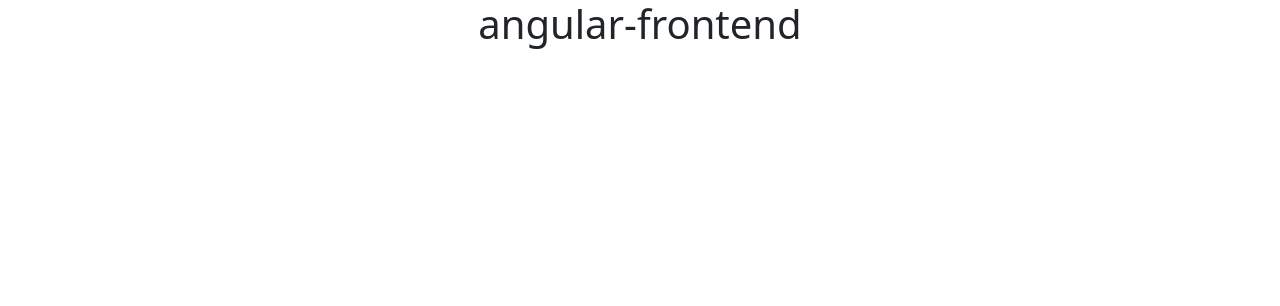
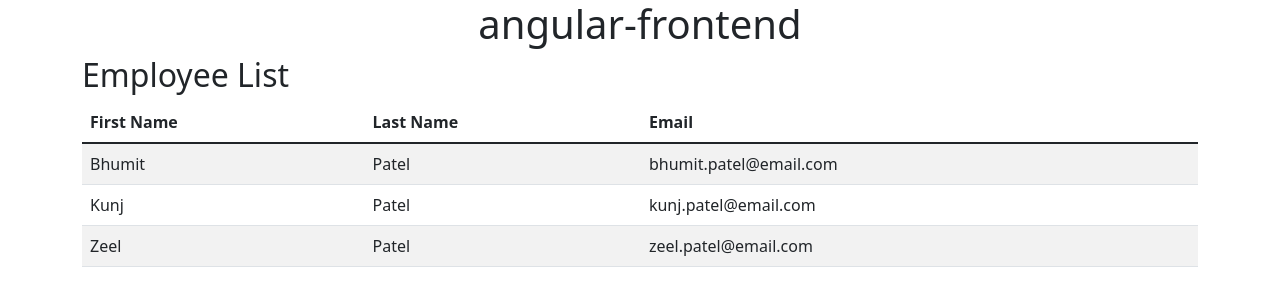
Before and after one commit to patelbhumit83/ShreejiTravels, an Angular app in the folder angular-frontend/: page / in a window 1280 px wide. Shown: the top 306 px of the page. Built offline with nearby package versions, Linux system fonts and the light colour scheme.

Commit message:
Employee list component added

```diff
--- a/angular-frontend/src/app/app.component.html
+++ b/angular-frontend/src/app/app.component.html
@@ -8,3 +8,6 @@
 <!-- * * * * * * * * * * * * * * * * * * * * * * * * * * * * * * * -->
 
 <h1 class="text-center"> {{title}} </h1>
+<div class="container">
+<app-employee-list></app-employee-list>
+</div>
--- a/angular-frontend/src/app/app.module.ts
+++ b/angular-frontend/src/app/app.module.ts
@@ -3,10 +3,12 @@
 
 import { AppRoutingModule } from './app-routing.module';
 import { AppComponent } from './app.component';
+import { EmployeeListComponent } from './employee-list/employee-list.component';
 
 @NgModule({
   declarations: [
-    AppComponent
+    AppComponent,
+    EmployeeListComponent
   ],
   imports: [
     BrowserModule,
--- /dev/null
+++ b/angular-frontend/src/app/employee-list/employee-list.component.html
@@ -0,0 +1,19 @@
+<h2>Employee List </h2>
+<table class="table table-striped">
+  <thead>
+    <tr>
+      <th> First Name </th>
+      <th> Last Name </th>
+      <th> Email </th>
+    </tr>
+  </thead>
+
+  <tbody>
+    <tr *ngFor = "let employee of employees">
+      <td>{{employee.firstName}}</td>
+      <td>{{employee.lastName}}</td>
+      <td>{{employee.email}}</td>
+    </tr>
+  </tbody>
+
+</table>
--- /dev/null
+++ b/angular-frontend/src/app/employee-list/employee-list.component.ts
@@ -0,0 +1,37 @@
+import { Component, OnInit } from '@angular/core';
+import { Employee } from '../employee'
+
+@Component({
+  selector: 'app-employee-list',
+  templateUrl: './employee-list.component.html',
+  styleUrls: ['./employee-list.component.css']
+})
+export class EmployeeListComponent implements OnInit {
+
+  employees: Employee[];
+
+  constructor() { }
+
+  ngOnInit(): void {
+    this.employees = [{
+      "id":1,
+      "firstName":"Bhumit",
+      "lastName":"Patel",
+      "email":"bhumit.patel@email.com"
+    },
+    {
+      "id":2,
+      "firstName":"Kunj",
+      "lastName":"Patel",
+      "email":"kunj.patel@email.com"
+    },
+    {
+      "id":3,
+      "firstName":"Zeel",
+      "lastName":"Patel",
+      "email":"zeel.patel@email.com"
+    }]
+
+  }
+
+}
--- /dev/null
+++ b/angular-frontend/src/app/employee.ts
@@ -0,0 +1,6 @@
+export class Employee {
+  id : Number;
+  firstName : String;
+  lastName : String;
+  email : String;
+}
--- a/angular-frontend/tsconfig.json
+++ b/angular-frontend/tsconfig.json
@@ -18,6 +18,7 @@
     "importHelpers": true,
     "target": "es2020",
     "module": "es2020",
+    "strictPropertyInitialization": false,
     "lib": [
       "es2020",
       "dom"
```
Also changed, not shown: angular-frontend/src/app/employee-list/employee-list.component.css (added), 2 other files (tests, documents, lock files or other folders).
